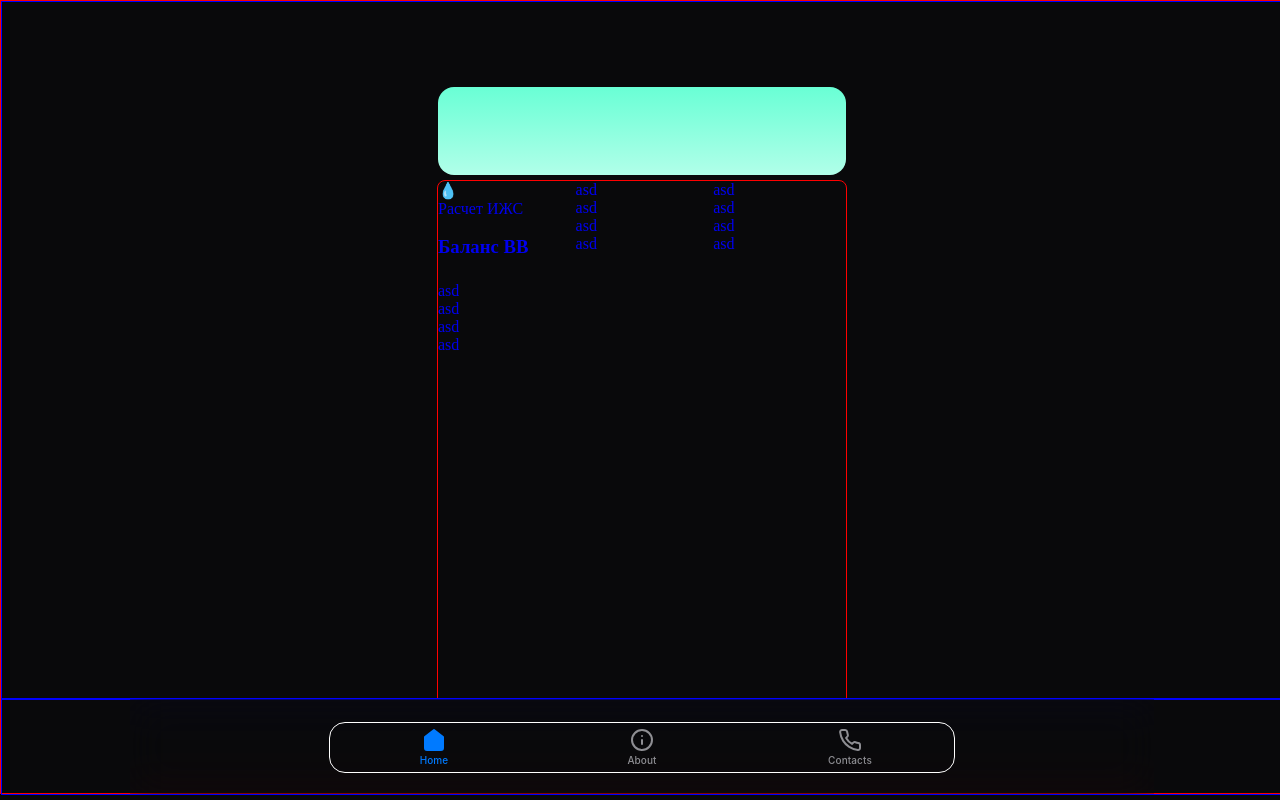
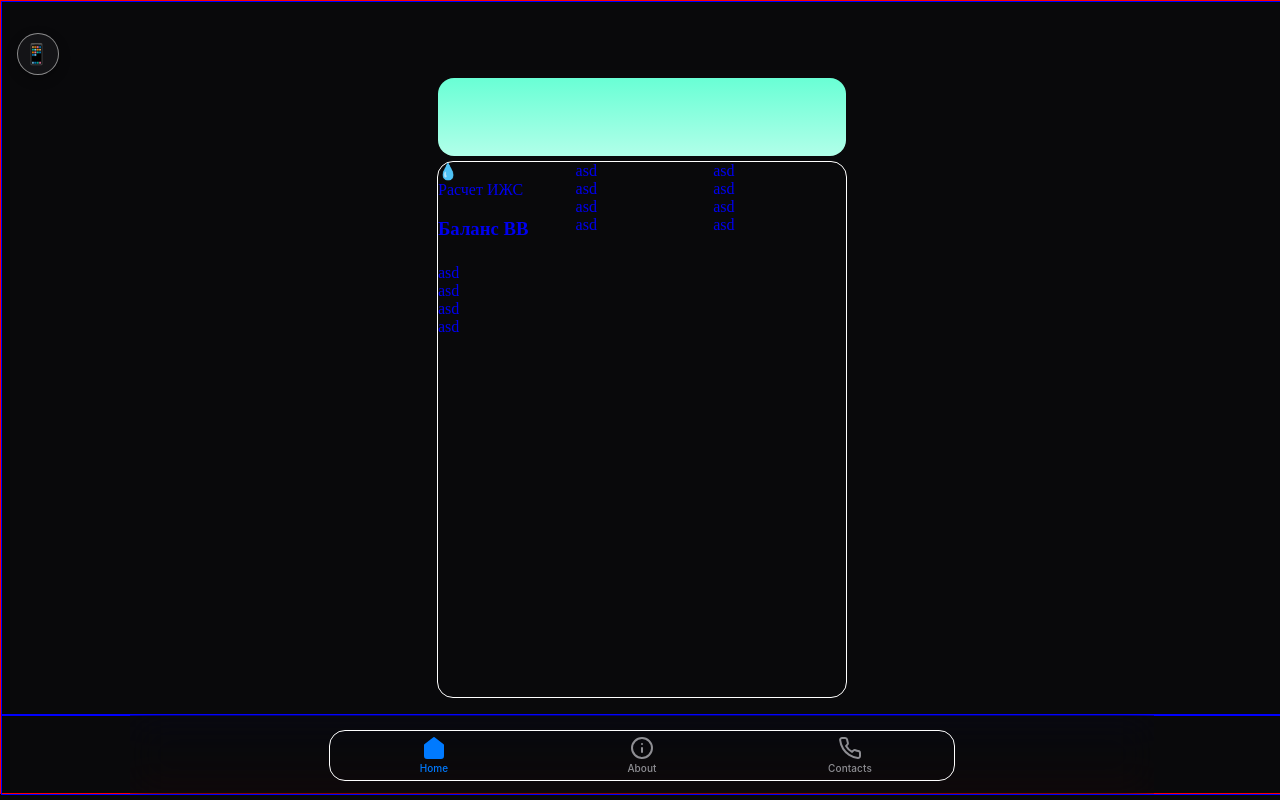
Before and after one commit to AkhmetovSR/ncity, a Next.js app: page / in a window 1280 px wide. Built offline with nearby package versions, Linux system fonts and the light colour scheme.

Commit message:
12.08.2026

```diff
--- a/app/layout.module.css
+++ b/app/layout.module.css
@@ -5,7 +5,8 @@
     width: 100%;
     display: grid;
     /*justify-items: center;*/
-    grid-template-rows: 88% 12%;
+    /*grid-template-rows: 88% 12%;*/
+    grid-template-rows: 90% 10%;
     border: 1px solid red;
     overflow: hidden;
     /*background-color: #2b2d30;*/
--- a/app/layout.tsx
+++ b/app/layout.tsx
@@ -2,6 +2,7 @@ import React from "react";
 import type { Metadata, Viewport } from "next";
 import Menu from "@/components/Menu/Menu";
 import s from "./layout.module.css";
+import PwaBadge from "@/components/PwaBadge/PwaBadge";
 
 // 🌟 СЕНЬОР-ФИКС 1: Жесткие настройки экрана для смартфонов (убираем зум и прыжки высоты)
 export const viewport: Viewport = {
@@ -10,17 +11,17 @@ export const viewport: Viewport = {
     initialScale: 1,
     maximumScale: 1,
     userScalable: false,   // Запрещает мобильный зум, интерфейс ощущается нативным
-    viewportFit: "cover",  // Разрешает контенту заходить под челку iPhone
+    // viewportFit: "cover",  // Разрешает контенту заходить под челку iPhone
 };
 
 // 🌟 СЕНЬОР-ФИКС 2: Метатеги PWA для iOS (Safari)
 export const metadata: Metadata = {
-    title: "Smart Job App",
+    title: "Нягань",
     description: "Мобильное приложение для поиска работы",
     appleWebApp: {
         capable: true,
         statusBarStyle: "black-translucent", // Контент элегантно заезжает под статус-бар
-        title: "SmartJob",
+        title: "Н",
     },
 };
 
@@ -38,6 +39,9 @@ export default function RootLayout({
         <div className={s.Menu}>
             <Menu/>
         </div>
+
+        {/* Рендерим кнопку установки в верхнем углу */}
+        <PwaBadge />
 
         {/* 🌟 СЕНЬОР-ФИКС 3: Нативная и безопасная регистрация Сервис-Воркера */}
         {/* Работает только на продакшене (Vercel), не мешает при разработке на localhost */}
--- a/app/manifest.ts
+++ b/app/manifest.ts
@@ -2,8 +2,8 @@ import { MetadataRoute } from 'next';
 
 export default function manifest(): MetadataRoute.Manifest {
     return {
-        name: 'Smart Job App',
-        short_name: 'SmartJob',
+        name: 'Нягань',
+        short_name: 'Н',
         description: 'Прогрессивное мобильное приложение для поиска работы',
         start_url: '/',
         display: 'standalone',
--- a/app/page.module.css
+++ b/app/page.module.css
@@ -1,36 +1,37 @@
-.storeContainer {
-    /*background-color: #000000;*/
-    /*border: 2px solid red;*/
-    overflow: hidden;
-    /*align-items: start;*/
-    /* dvh гарантирует точную высоту на мобильных, игнорируя панели браузера */
-    width: 100%;
-    height: 100dvh;
-    /*background-color: #0f0f12; !* Современный глубокий темный фон *!*/
-    color: #ffffff;
-    display: grid;
-    /* Четко задаем пропорции: 15% титл, ~18% промо, остальное под сетку */
-    grid-template-rows: 10% 11% 1fr;
-    justify-items: center;
-    max-width: 480px; /* Ограничение под стандартный мобильный хэндсет */
-    /*padding: 16px 0;*/
-    /*box-sizing: border-box;*/
-    gap: 0.3rem; /* Аккуратные отступы между блоками */
-}
+/*.storeContainer {*/
+/*    !*background-color: #000000;*!*/
+/*    !*border: 2px solid red;*!*/
+/*    overflow: hidden;*/
+/*    !*align-items: start;*!*/
+/*    !* dvh гарантирует точную высоту на мобильных, игнорируя панели браузера *!*/
+/*    width: 100%;*/
+/*    height: 100dvh;*/
+/*    !*background-color: #0f0f12; !* Современный глубокий темный фон *!*!*/
+/*    color: #ffffff;*/
+/*    display: grid;*/
+/*    !* Четко задаем пропорции: 15% титл, ~18% промо, остальное под сетку *!*/
+/*    grid-template-rows: 10% 11% 1fr;*/
+/*    justify-items: center;*/
+/*    max-width: 480px; !* Ограничение под стандартный мобильный хэндсет *!*/
+/*    !*padding: 16px 0;*!*/
+/*    !*box-sizing: border-box;*!*/
+/*    gap: 0.3rem; !* Аккуратные отступы между блоками *!*/
+/*    !*border: 10px solid white;*!*/
+/*}*/
 
 /* Контейнер сетки*/
 .grid {
     display: grid;
-    height: 100%;
+    height: 95%;
     width: 85%;
     grid-template-columns: 1fr 1fr 1fr;
     align-content: start;
     /*flex-direction: column;*/
     gap: 0.3rem;
-    border: 1px solid red;
+    border: 1px solid white;
     overflow-y: scroll;
     overflow-x: hidden;
-    border-radius: 0.5rem;
+    border-radius: 1rem;
     /*grid-template-areas:*/
     /*"WidgetWaterBalance WidgetWaterBalance WidgetWaterBalance"*/
     /*"AI";*/
@@ -107,7 +108,7 @@
     /*background-color: t;*/
     display: grid;
     position: fixed; /* Fixed надежнее для модалок, чем absolute */
-    inset: 2.5vh 5vw;  /* Современная замена top/left/width/height */
+    inset: 5vh 5vw;  /* Современная замена top/left/width/height */
     z-index: 100;
     /*will-change: transform; !* Не перегружаем оптимизациями то, что не меняется *!*/
     /*border: 1px solid red;*/
--- a/app/page.tsx
+++ b/app/page.tsx
@@ -14,3 +14,4 @@ export default function HomePage() {
         />
     );
 }
+// "dev": "next dev --experimental-https --hostname 192.168.0.100",
--- a/components/Main/Main.module.css
+++ b/components/Main/Main.module.css
@@ -1,16 +1,17 @@
 .storeContainer {
+    /*position: fixed;*/
     /*background-color: #000000;*/
-    /*border: 2px solid red;*/
+    /*border: 2px solid white;*/
     overflow: hidden;
     /*align-items: start;*/
     /* dvh гарантирует точную высоту на мобильных, игнорируя панели браузера */
     width: 100%;
-    height: 100dvh;
+    height: 100%;
     /*background-color: #0f0f12; !* Современный глубокий темный фон *!*/
     color: #ffffff;
     display: grid;
     /* Четко задаем пропорции: 15% титл, ~18% промо, остальное под сетку */
-    grid-template-rows: 10% 11% 1fr;
+    grid-template-rows: 10% 11% 79%;
     justify-items: center;
     max-width: 480px; /* Ограничение под стандартный мобильный хэндсет */
     /*padding: 16px 0;*/
@@ -21,23 +22,23 @@
     -webkit-tap-highlight-color: rgba(0, 0, 0, 0);
 }
 
-/* Контейнер сетки*/
-.grid {
-    display: grid;
-    height: 100%;
-    width: 85%;
-    grid-template-columns: 1fr 1fr 1fr;
-    align-content: start;
-    /*flex-direction: column;*/
-    gap: 0.3rem;
-    border: 1px solid red;
-    overflow-y: scroll;
-    overflow-x: hidden;
-    border-radius: 15px;
-    /*grid-template-areas:*/
-    /*"WidgetWaterBalance WidgetWaterBalance WidgetWaterBalance"*/
-    /*"AI";*/
-}
+/*!* Контейнер сетки*!*/
+/*.grid {*/
+/*    display: grid;*/
+/*    height: 100%;*/
+/*    width: 85%;*/
+/*    grid-template-columns: 1fr 1fr 1fr;*/
+/*    align-content: start;*/
+/*    !*flex-direction: column;*!*/
+/*    gap: 0.3rem;*/
+/*    border: 1px solid red;*/
+/*    overflow-y: scroll;*/
+/*    overflow-x: hidden;*/
+/*    border-radius: 15px;*/
+/*    !*grid-template-areas:*!*/
+/*    !*"WidgetWaterBalance WidgetWaterBalance WidgetWaterBalance"*!*/
+/*    !*"AI";*!*/
+/*}*/
 
 
 .cardLink {
--- /dev/null
+++ b/components/PwaBadge/PwaBadge.module.css
@@ -0,0 +1,64 @@
+.badgeContainer {
+    position: absolute;
+    /*top: calc(16px + env(safe-area-inset-top, 0px));*/
+    top: 2rem;
+    left: 1rem;
+    z-index: 10000;
+    /*border: 1px solid grey;*/
+}
+
+.badgeButton {
+    width: 42px;
+    height: 42px;
+    border-radius: 50%;
+    background: rgba(24, 24, 27, 0.8);
+    border: 1px solid rgba(255, 255, 255, 0.51);
+    color: #ffffff;
+    display: flex;
+    align-items: center;
+    justifyContent: center;
+    font-size: 20px;
+    cursor: pointer;
+    box-shadow: 0 4px 12px rgba(0, 0, 0, 0.3);
+    backdrop-filter: blur(8px);
+    -webkit-backdrop-filter: blur(8px);
+}
+
+/* Компактный тултип для iOS под кнопкой */
+.iosTooltip {
+    position: fixed;
+    top: calc(66px + env(safe-area-inset-top, 0px));
+    right: 16px;
+    width: 260px;
+    background: #18181b;
+    border: 1px solid rgba(255, 255, 255, 0.08);
+    border-radius: 12px;
+    padding: 12px 14px;
+    box-shadow: 0 10px 25px rgba(0, 0, 0, 0.5);
+    z-index: 1001;
+}
+
+.iosText {
+    font-size: 13px;
+    color: #e4e4e7;
+    line-height: 1.4;
+    margin: 0;
+}
+
+.appleIcon {
+    font-size: 16px;
+    vertical-align: middle;
+}
+
+/* Маленький стрелочка-указатель наверх, к кнопке */
+.tooltipArrow {
+    position: absolute;
+    top: -6px;
+    right: 14px;
+    width: 10px;
+    height: 10px;
+    background: #18181b;
+    border-left: 1px solid rgba(255, 255, 255, 0.08);
+    border-top: 1px solid rgba(255, 255, 255, 0.08);
+    transform: rotate(45deg);
+}
--- /dev/null
+++ b/components/PwaBadge/PwaBadge.tsx
@@ -0,0 +1,58 @@
+'use client';
+
+import React, { useState } from 'react';
+import { motion, AnimatePresence } from 'framer-motion';
+import { usePWAInstall } from '@/hooks/usePWAInstall';
+import s from './PwaBadge.module.css';
+
+export default function PwaBadge() {
+    const { isInstallable, platform, handleInstallClick } = usePWAInstall();
+    const [showIosTooltip, setShowIosTooltip] = useState(false);
+
+    // if (!isInstallable) return null;
+
+    const handleClick = async () => {
+        if (platform === 'ios') {
+            // Для iPhone переключаем показ красивой инструкции
+            setShowIosTooltip((prev) => !prev);
+        } else {
+            // Для Android ТУТ ЖЕ вызываем нативное системное окно Chrome! Без лишних кликов
+            await handleInstallClick();
+        }
+    };
+
+    return (
+        <>
+            {/* Единственная фиксированная кнопка в углу экрана */}
+            <div className={s.badgeContainer}>
+                <motion.button
+                    initial={{ opacity: 0, scale: 0.8 }}
+                    animate={{ opacity: 1, scale: 1 }}
+                    className={s.badgeButton}
+                    onClick={handleClick}
+                    whileTap={{ scale: 0.92 }}
+                >
+                    📱
+                </motion.button>
+            </div>
+
+            {/* Аккуратная подсказка только для пользователей iPhone */}
+            <AnimatePresence>
+                {showIosTooltip && platform === 'ios' && (
+                    <motion.div
+                        className={s.iosTooltip}
+                        initial={{ opacity: 0, y: 20, scale: 0.95 }}
+                        animate={{ opacity: 1, y: 0, scale: 1 }}
+                        exit={{ opacity: 0, y: 10, scale: 0.95 }}
+                        onClick={() => setShowIosTooltip(false)}
+                    >
+                        <p className={s.iosText}>
+                            Нажмите кнопку <strong>«Поделиться»</strong> <span className={s.appleIcon}>⎋</span> в меню Safari, затем прокрутите вниз и выберите <strong>«На экран "Домой"»</strong> ➕.
+                        </p>
+                        <div className={s.tooltipArrow} />
+                    </motion.div>
+                )}
+            </AnimatePresence>
+        </>
+    );
+}
--- /dev/null
+++ b/hooks/usePWAInstall.ts
@@ -0,0 +1,59 @@
+'use client';
+
+import { useEffect, useState } from 'react';
+
+interface BeforeInstallPromptEvent extends Event {
+    prompt(): Promise<void>;
+    userChoice: Promise<{ outcome: 'accepted' | 'dismissed' }>;
+}
+
+export function usePWAInstall() {
+    const [deferredPrompt, setDeferredPrompt] = useState<BeforeInstallPromptEvent | null>(null);
+    const [isInstallable, setIsInstallable] = useState(false);
+    const [platform, setPlatform] = useState<'android' | 'ios' | 'desktop'>('desktop');
+
+    useEffect(() => {
+        // 1. Проверяем платформу пользователя
+        const ua = navigator.userAgent.toLowerCase();
+        const isIos = /iphone|ipad|ipod/.test(ua);
+        const isStandalone = window.matchMedia('(display-mode: standalone)').matches;
+
+        if (isStandalone) {
+            setIsInstallable(false);
+            return;
+        }
+
+        if (isIos) {
+            setPlatform('ios');
+            setIsInstallable(true); // Для iOS кнопка активна всегда (покажем гайд)
+            return;
+        }
+
+        // 2. Логика для Android / Chrome
+        const handleBeforeInstallPrompt = (e: Event) => {
+            e.preventDefault();
+            setDeferredPrompt(e as BeforeInstallPromptEvent);
+            setPlatform('android');
+            setIsInstallable(true);
+        };
+
+        window.addEventListener('beforeinstallprompt', handleBeforeInstallPrompt);
+        return () => window.removeEventListener('beforeinstallprompt', handleBeforeInstallPrompt);
+    }, []);
+
+    const handleInstallClick = async () => {
+        if (platform === 'ios') return true; // Сигнал для открытия iOS-инструкции
+        if (!deferredPrompt) return false;
+
+        await deferredPrompt.prompt();
+        const { outcome } = await deferredPrompt.userChoice;
+
+        if (outcome === 'accepted') {
+            setIsInstallable(false);
+        }
+        setDeferredPrompt(null);
+        return false;
+    };
+
+    return { isInstallable, platform, handleInstallClick };
+}
--- a/package.json
+++ b/package.json
@@ -3,7 +3,7 @@
   "version": "0.1.0",
   "private": true,
   "scripts": {
-    "dev": "next dev",
+    "dev": "next dev --experimental-https --hostname 192.168.0.100",
     "build": "next build",
     "start": "next start",
     "lint": "eslint"
```
